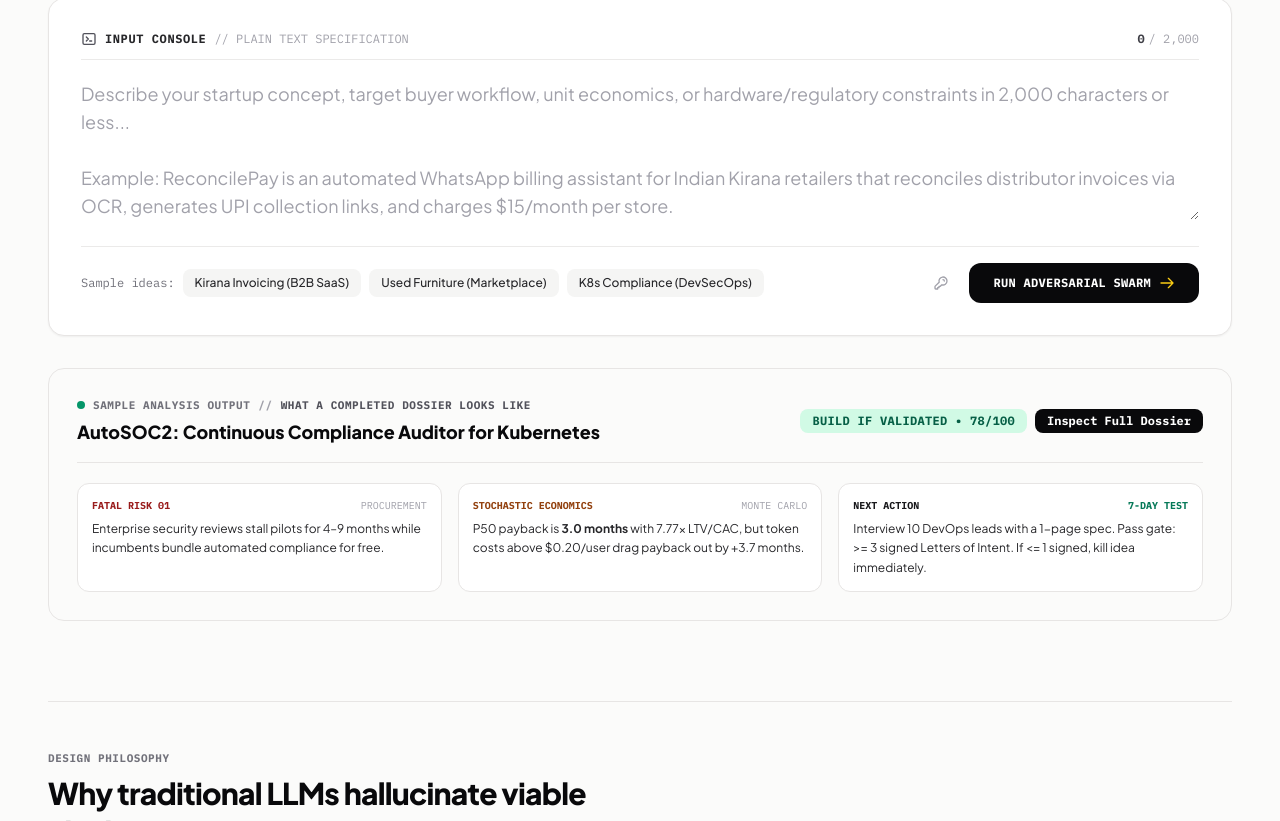
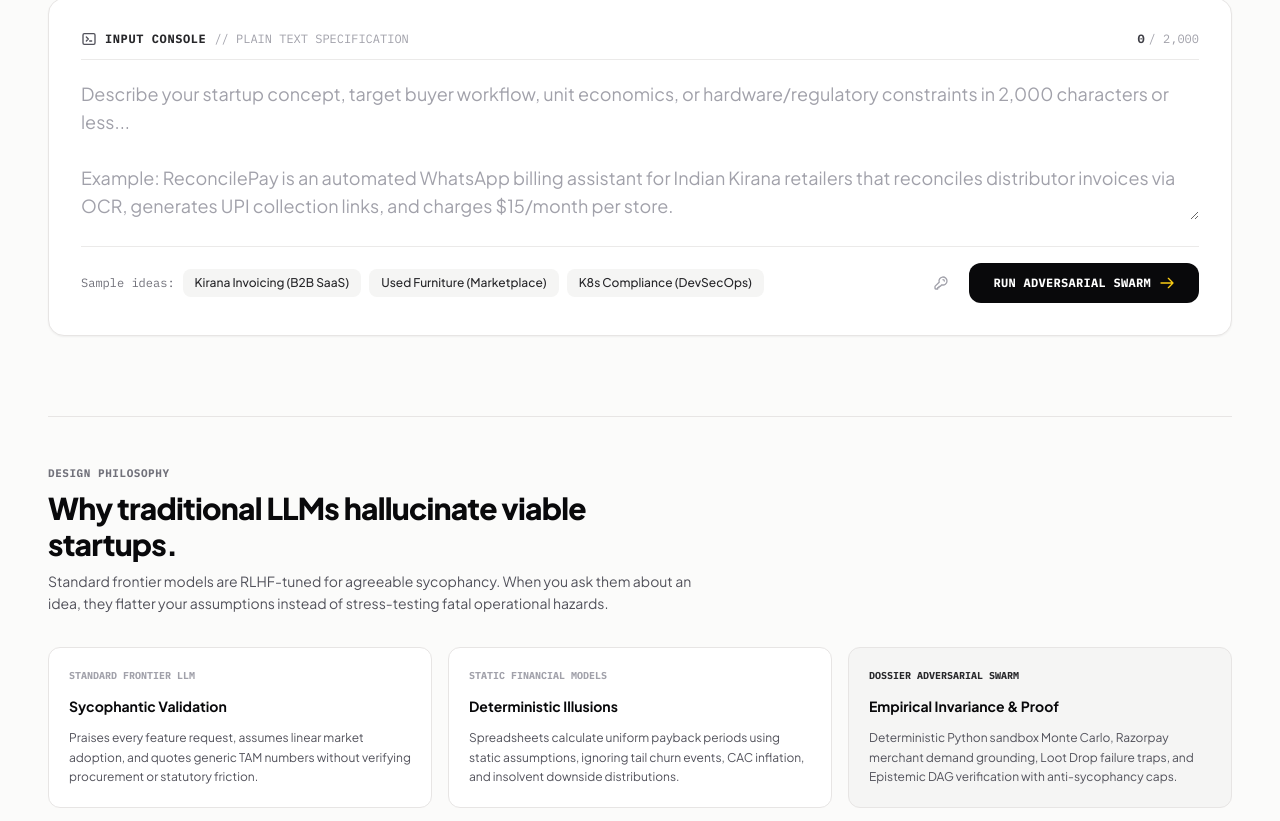
Before and after one commit to sanjeevafk/dossier, a website: page public/index.html in a window 1280 px wide. Shown: the part 403-1224 px from the top of the page. Drawn offline with nearby package versions, Linux system fonts and the light colour scheme; no server answers.

Commit message:
feat(ui): remove static teaser component in favor of real seeded audit trail (#35)

```diff
--- a/public/index.html
+++ b/public/index.html
@@ -222,68 +222,6 @@ Example: ReconcilePay is an automated WhatsApp billing assistant for Indian Kira
 
       </div>
 
-      <!-- ============================================================ -->
-      <!-- ABOVE-THE-FOLD TANGIBLE SAMPLE VERDICT TEASER               -->
-      <!-- ============================================================ -->
-      <div class="bg-sand-50 border border-sand-200 rounded-2xl p-6 md:p-7 space-y-5 shadow-2xs">
-        <div class="flex flex-col sm:flex-row sm:items-center justify-between gap-3 border-b border-sand-200 pb-4">
-          <div>
-            <div class="flex items-center gap-2 font-mono text-[11px] text-zinc-500 uppercase tracking-wider font-bold">
-              <span class="w-2 h-2 rounded-full bg-emerald-600"></span>
-              <span>Sample Analysis Output</span>
-              <span class="text-zinc-400">//</span>
-              <span class="text-zinc-600">What a completed dossier looks like</span>
-            </div>
-            <h3 class="text-lg font-extrabold text-zinc-950 mt-1">
-              AutoSOC2: Continuous Compliance Auditor for Kubernetes
-            </h3>
-          </div>
-
-          <div class="flex items-center gap-2">
-            <span class="px-3 py-1 rounded-lg bg-emerald-100 text-emerald-800 font-mono text-xs font-black tracking-wide">
-              BUILD IF VALIDATED • 78/100
-            </span>
-            <button onclick="loadSamplePreset('autosoc2'); executeOneShotEvaluation();" class="px-3 py-1 bg-zinc-950 hover:bg-zinc-800 text-white text-xs font-mono font-bold rounded-lg transition cursor-pointer">
-              Inspect Full Dossier
-            </button>
-          </div>
-        </div>
-
-        <div class="grid grid-cols-1 md:grid-cols-3 gap-4">
-          <!-- Flaw 1 -->
-          <div class="p-3.5 bg-white border border-sand-200 rounded-xl space-y-1.5">
-            <div class="flex items-center justify-between">
-              <span class="text-[10px] font-mono text-red-800 font-bold uppercase">Fatal Risk 01</span>
-              <span class="text-[10px] font-mono text-zinc-400">PROCUREMENT</span>
-            </div>
-            <p class="text-xs text-zinc-800 font-sans leading-relaxed">
-              Enterprise security reviews stall pilots for 4–9 months while incumbents bundle automated compliance for free.
-            </p>
-          </div>
-
-          <!-- Flaw 2 -->
-          <div class="p-3.5 bg-white border border-sand-200 rounded-xl space-y-1.5">
-            <div class="flex items-center justify-between">
-              <span class="text-[10px] font-mono text-amber-800 font-bold uppercase">Stochastic Economics</span>
-              <span class="text-[10px] font-mono text-zinc-400">MONTE CARLO</span>
-            </div>
-            <p class="text-xs text-zinc-800 font-sans leading-relaxed">
-              P50 payback is <strong>3.0 months</strong> with 7.77x LTV/CAC, but token costs above $0.20/user drag payback out by +3.7 months.
-            </p>
-          </div>
-
-          <!-- 7-Day Test -->
-          <div class="p-3.5 bg-white border border-sand-200 rounded-xl space-y-1.5">
-            <div class="flex items-center justify-between">
-              <span class="text-[10px] font-mono text-zinc-900 font-bold uppercase">Next Action</span>
-              <span class="text-[10px] font-mono text-emerald-700 font-bold">7-DAY TEST</span>
-            </div>
-            <p class="text-xs text-zinc-800 font-sans leading-relaxed">
-              Interview 10 DevOps leads with a 1-page spec. Pass gate: &gt;= 3 signed Letters of Intent. If &lt;= 1 signed, kill idea immediately.
-            </p>
-          </div>
-        </div>
-      </div>
 
     </section>
 
```
